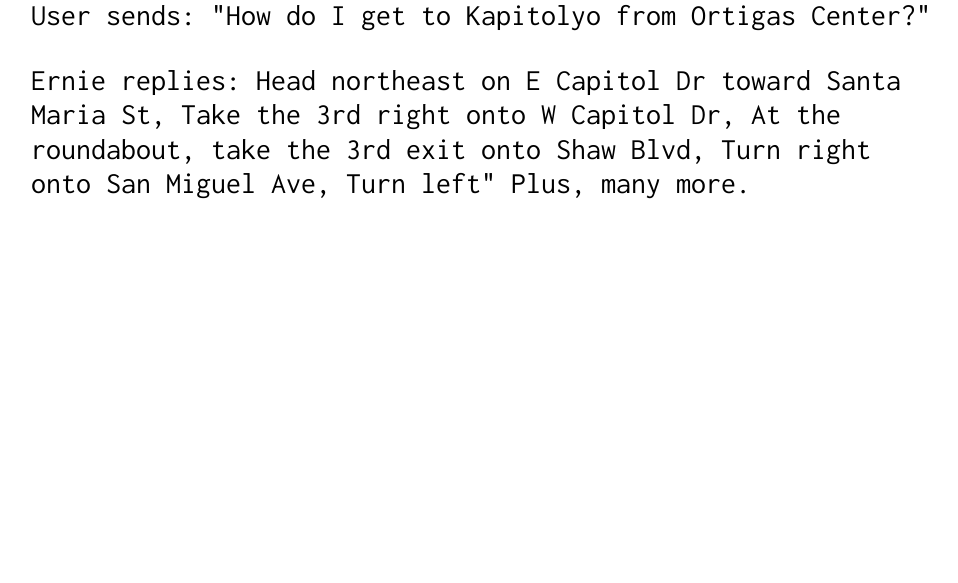
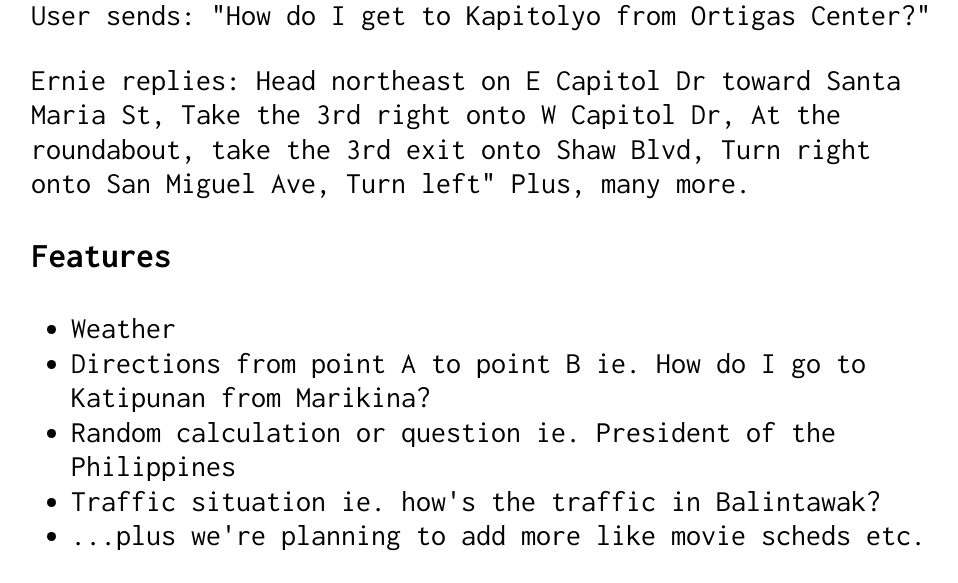
Before and after one commit to marksteve/ernie, a Flask app: page / in a window 1280 px wide. Shown: the part 1060-1643 px from the top of the page, without its empty margins (159-1117 px from the left). Before the commit the page ends 1259 px from the top, so only its background shows below. Run offline with Flask 2, Linux system fonts and the light colour scheme; some libraries are stand-ins or nearby versions.

Commit message:
Ernie homepage features

```diff
--- a/antenna/antenna/templates/index.html
+++ b/antenna/antenna/templates/index.html
@@ -23,6 +23,16 @@
         <p> User sends: "How do I get to Kapitolyo from Ortigas Center?" </p>
         <p>Ernie replies: Head northeast on E Capitol Dr toward Santa Maria St, Take the 3rd right onto W Capitol Dr, At the roundabout, take the 3rd exit onto Shaw Blvd, Turn right onto San Miguel Ave, Turn left" Plus, many more. </p>
       </div>
+      <div class="features">
+      <h3>Features</h3>
+        <ul>
+          <li>Weather</li>
+          <li>Directions from point A to point B ie. How do I go to Katipunan from Marikina?</li>
+          <li>Random calculation or question ie. President of the Philippines</li>
+          <li>Traffic situation ie. how's the traffic in Balintawak?</li>
+          <li>...plus we're planning to add more like movie scheds etc.</li>
+        </ul>
+      </div>
     </div>
   </body>
 </html>
```
